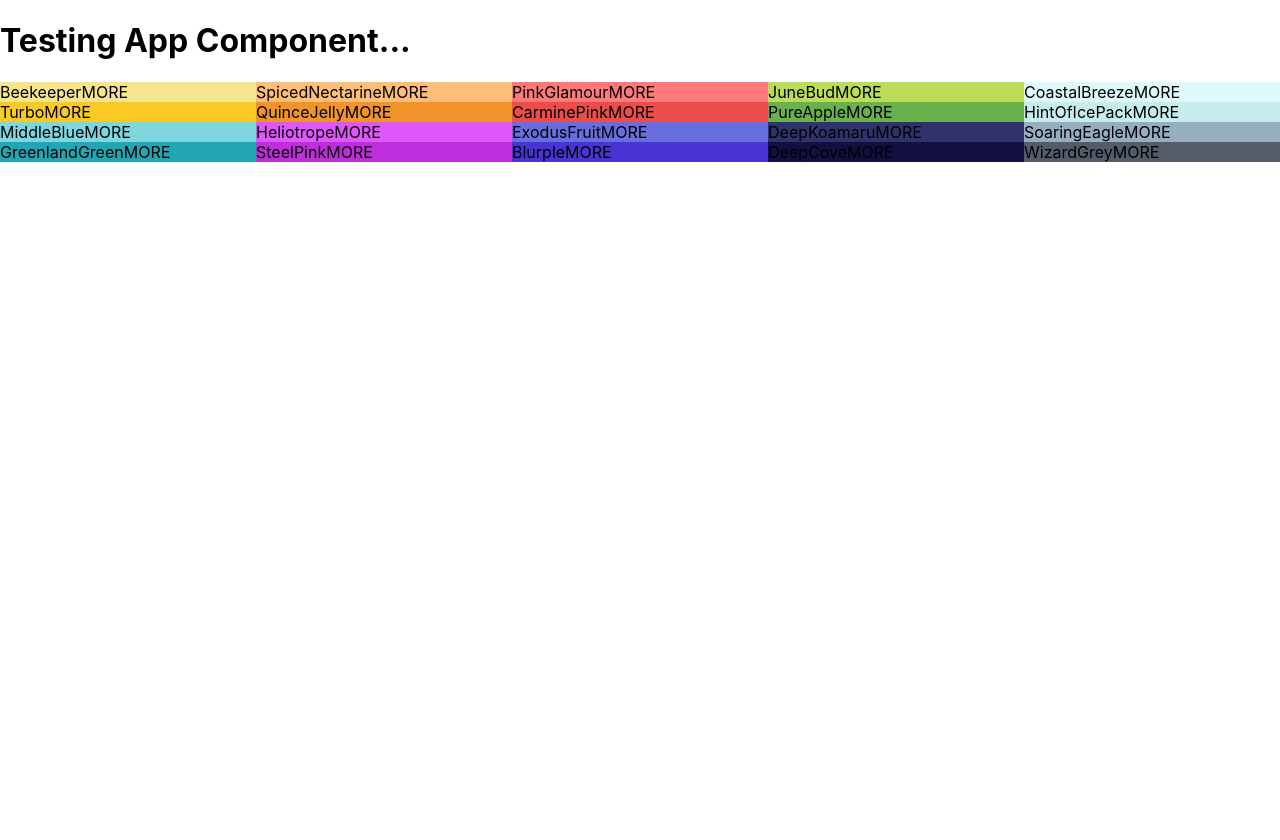
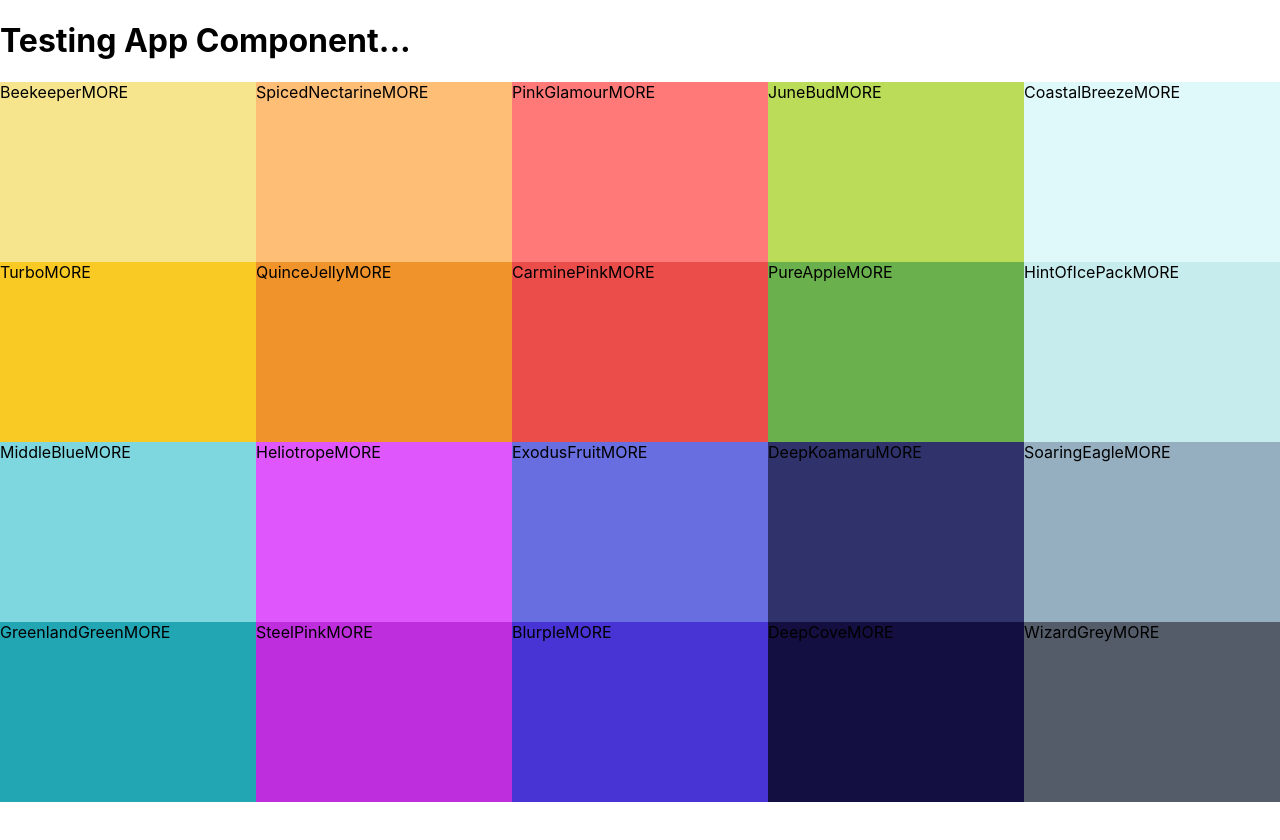
Before and after one commit to yunshine/React-Color-Palettes, a React (Create React App) app: page / in a window 1280 px wide. Shown: the top 840 px of the page. Before the commit the page ends 800 px from the top, so only its background shows below. Built offline with nearby package versions, Linux system fonts and the light colour scheme.

Commit message:
Palette frontend arranged so colorboxes show in a grid

```diff
--- a/src/Palette.css
+++ b/src/Palette.css
@@ -1,3 +1,7 @@
 .Palette {
-  height: ;
+  height: 100vh;
 }
+
+.Palette-colors {
+  height: 90%;
+}
--- a/src/Palette.js
+++ b/src/Palette.js
@@ -1,7 +1,7 @@
 import React, { Component } from 'react'; // imrc is the shortcut...
 import ColorBox from './ColorBox';
 // import -something-, { -something- } from './-something-';
-// import './Palette.css';
+import './Palette.css';
 // import { Route, Switch, NavLink } from 'react-router-dom';
 
 // import { v4 as uuidv4 } from 'uuid'; // for creating unique IDs with uuidv4();
```
